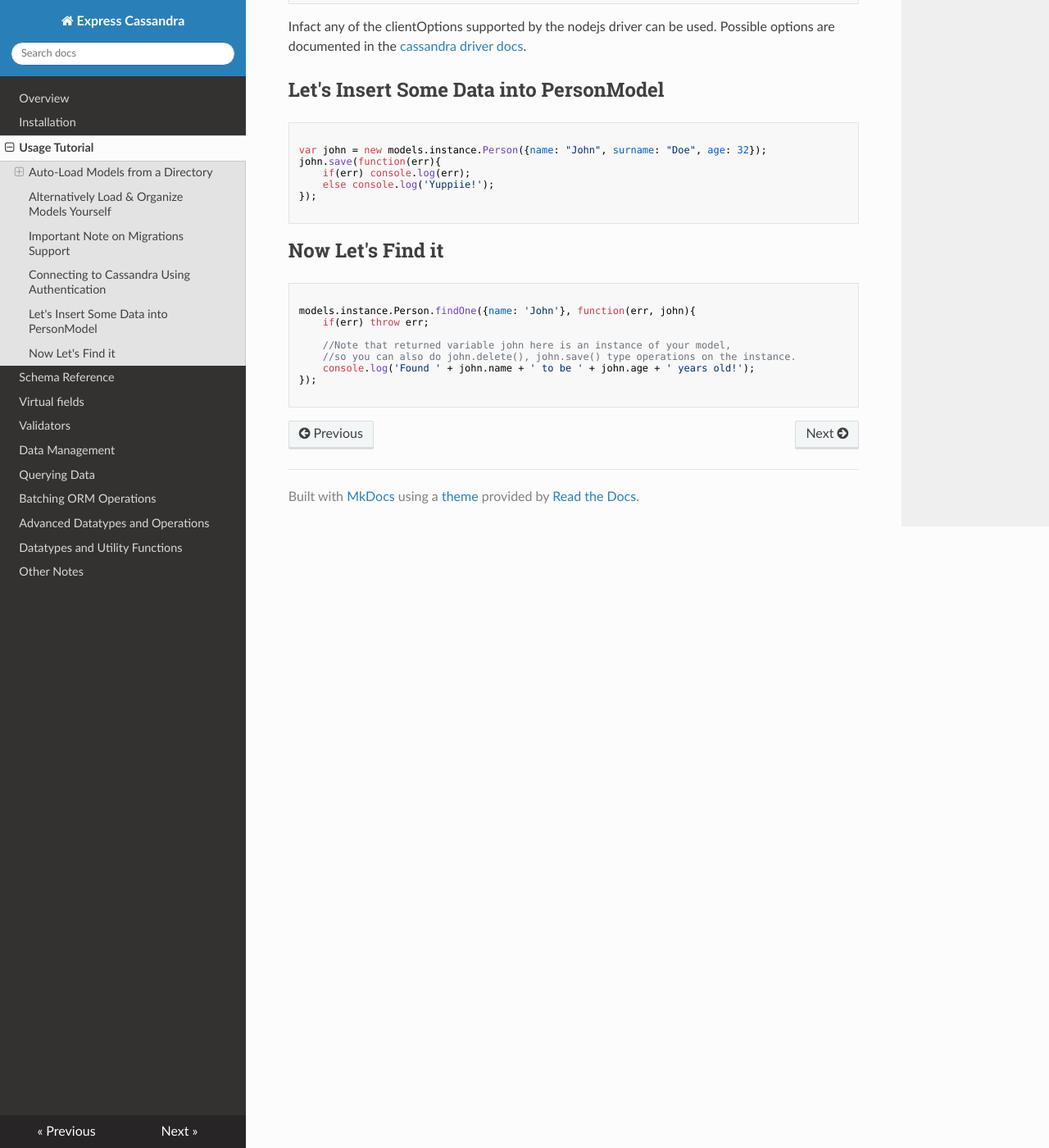
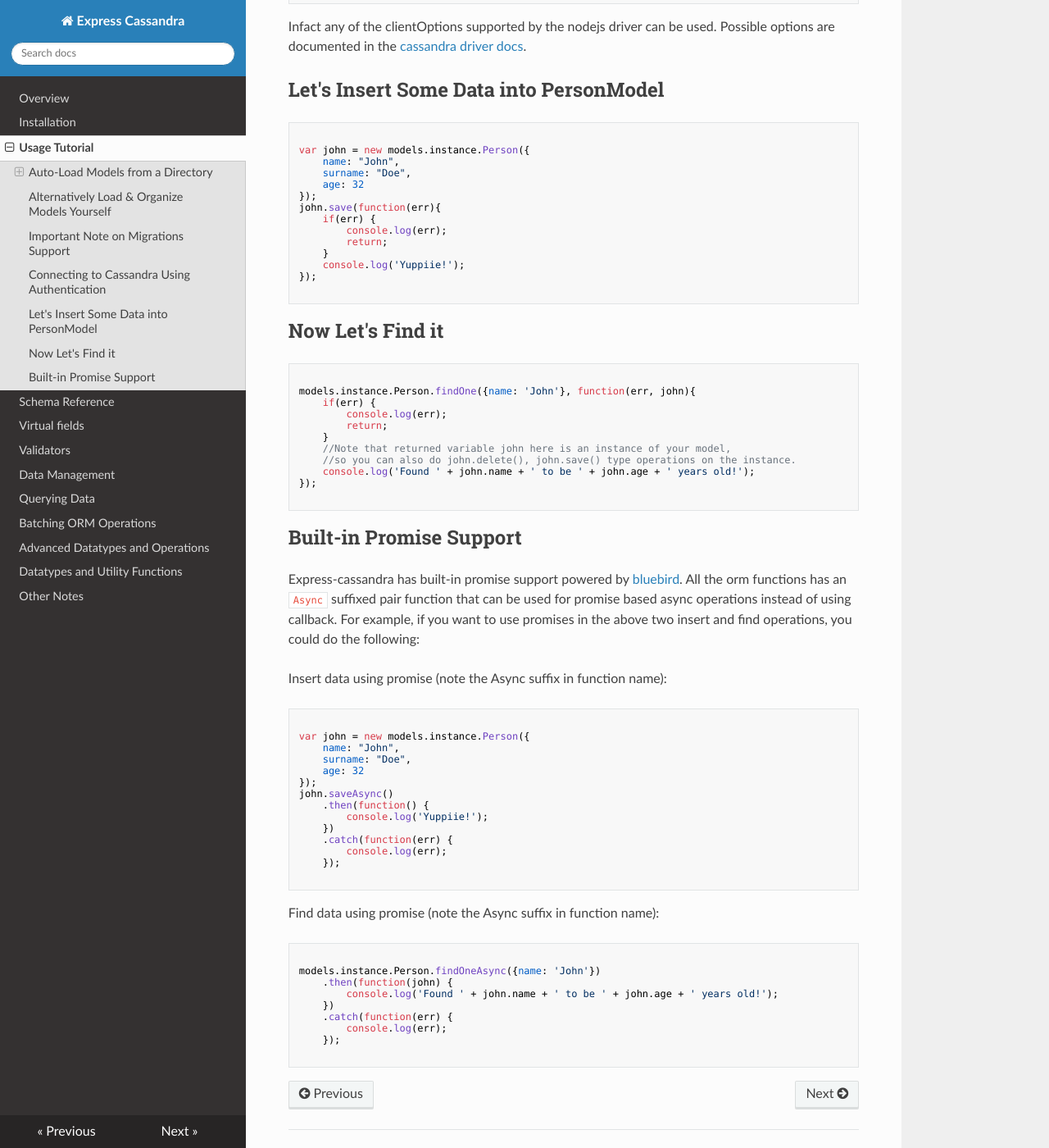
Before and after one commit to masumsoft/express-cassandra, an MkDocs documentation site: the page built from docs/usage.md, in a window 1280 px wide and 1400 px high, scrolled down 2759 px. Shown: the whole window at 82% size. Built offline with MkDocs 1.6.1, drawn with Linux system fonts in a browser that asks for light colours; nearby versions of some CDN libraries; old or Windows-style settings are respelled for this version of MkDocs; some of the changed text lies outside the part shown.

Commit message:
updating doc for promise support

````diff
--- a/docs/usage.md
+++ b/docs/usage.md
@@ -145,10 +145,17 @@ Infact any of the clientOptions supported by the nodejs driver can be used. Poss
 
 ```js
 
-var john = new models.instance.Person({name: "John", surname: "Doe", age: 32});
+var john = new models.instance.Person({
+    name: "John",
+    surname: "Doe",
+    age: 32
+});
 john.save(function(err){
-    if(err) console.log(err);
-    else console.log('Yuppiie!');
+    if(err) {
+        console.log(err);
+        return;
+    }
+    console.log('Yuppiie!');
 });
 
 ```
@@ -158,11 +165,50 @@ john.save(function(err){
 ```js
 
 models.instance.Person.findOne({name: 'John'}, function(err, john){
-    if(err) throw err;
-
+    if(err) {
+        console.log(err);
+        return;
+    }
     //Note that returned variable john here is an instance of your model,
     //so you can also do john.delete(), john.save() type operations on the instance.
     console.log('Found ' + john.name + ' to be ' + john.age + ' years old!');
 });
 
 ```
+
+## Built-in Promise Support
+
+Express-cassandra has built-in promise support powered by [bluebird](http://bluebirdjs.com/). All the orm functions has an `Async` suffixed pair function that can be used for promise based async operations instead of using callback. For example, if you want to use promises in the above two insert and find operations, you could do the following:
+
+Insert data using promise (note the Async suffix in function name):
+
+```js
+
+var john = new models.instance.Person({
+    name: "John",
+    surname: "Doe",
+    age: 32
+});
+john.saveAsync()
+    .then(function() {
+        console.log('Yuppiie!');
+    })
+    .catch(function(err) {
+        console.log(err);
+    });
+
+```
+
+Find data using promise (note the Async suffix in function name):
+
+```js
+
+models.instance.Person.findOneAsync({name: 'John'})
+    .then(function(john) {
+        console.log('Found ' + john.name + ' to be ' + john.age + ' years old!');
+    })
+    .catch(function(err) {
+        console.log(err);
+    });
+
+```
````
Also changed, not shown: other parts of docs/usage.md (+2 -2 lines), README.md (+2 -1 lines), docs/index.md (+2 -1 lines).
